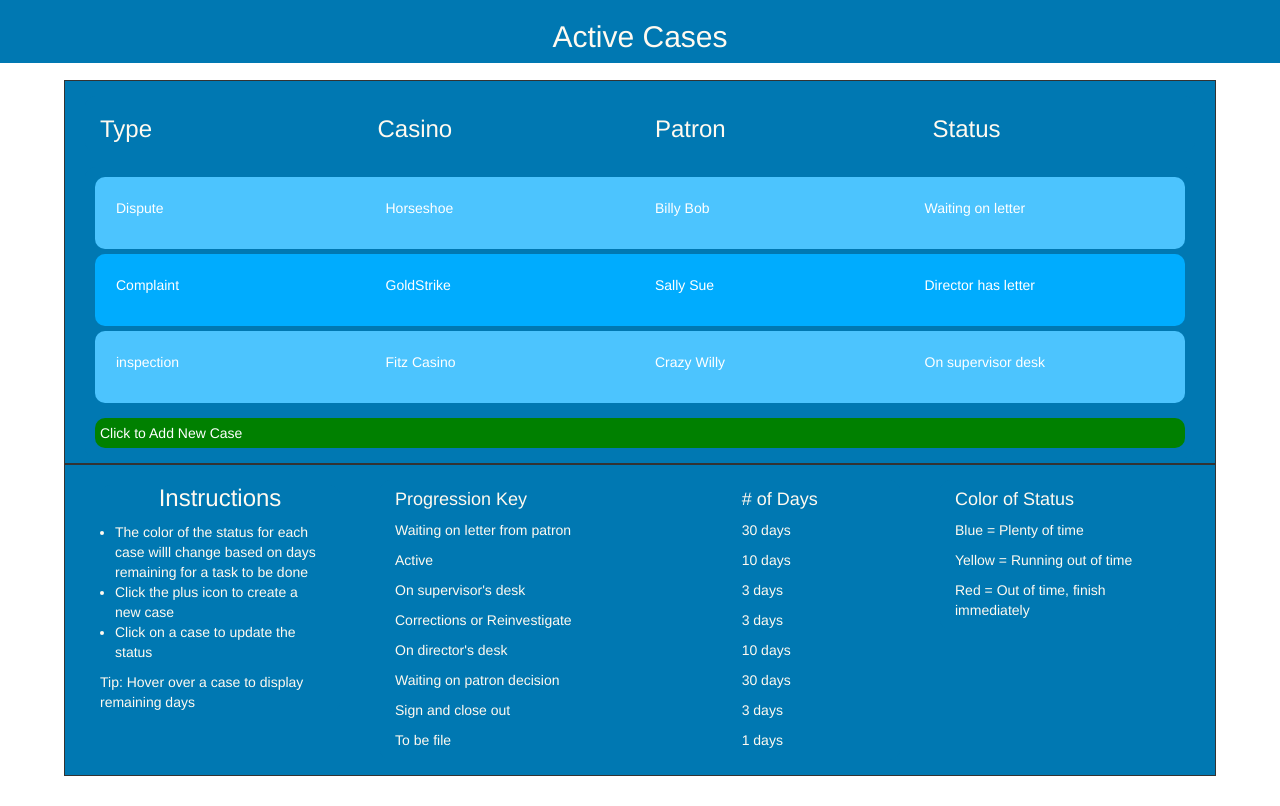
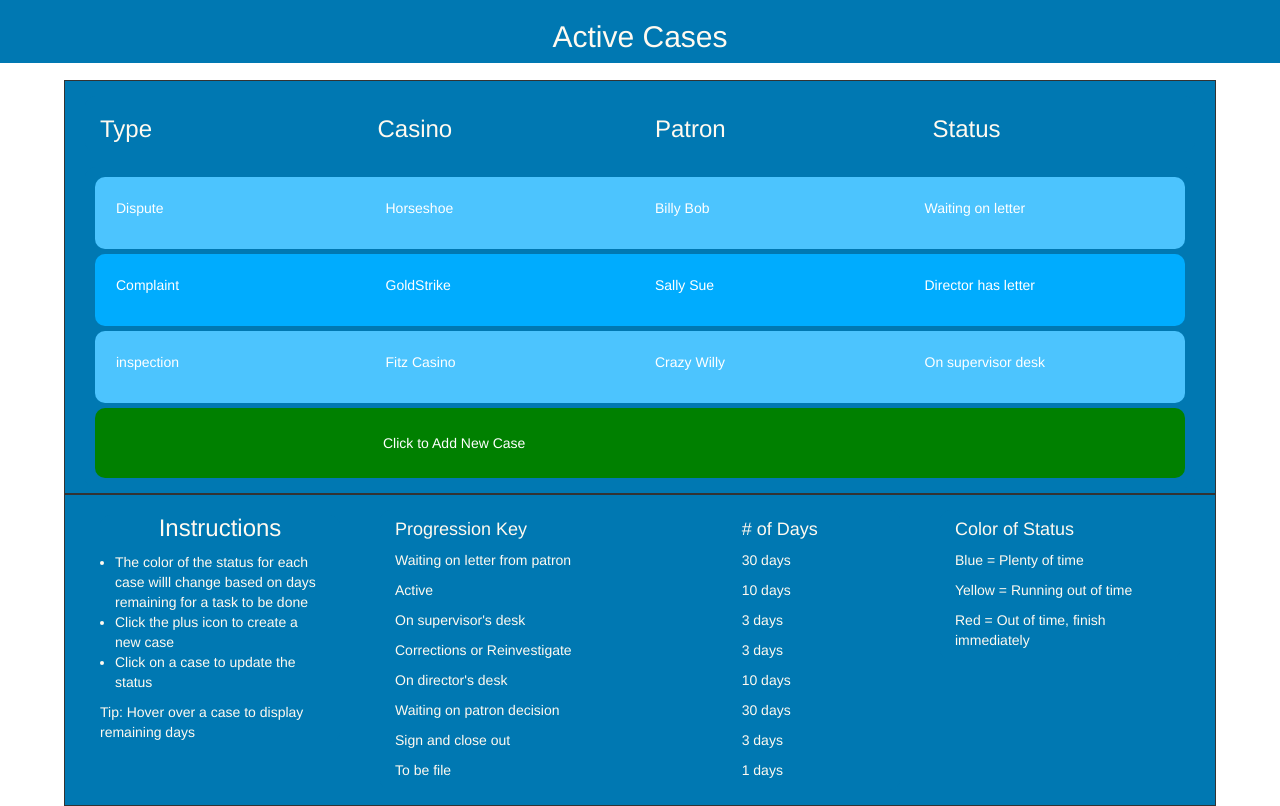
Before and after one commit to jcsmileyjr/active-cases, a React (Create React App) app: page / in a window 1280 px wide. Shown: the top 806 px of the page. Built offline with nearby package versions, Linux system fonts and the light colour scheme.

Commit message:
new Add New Case component
- created a seperate component that tells the user to click the div to
be taken to the add new case wizard.

```diff
--- a/src/App.js
+++ b/src/App.js
@@ -9,6 +9,7 @@ import Instructions from './Components/Instructions/instructions.js';
 import CaseTitle from './Components/CaseTitle/caseTitle.js';
 import ToggleInstruction from './Components/ToggleInstruction/toggleInstruction.js';
 import InputForm from './Components/InputForm/inputForm.js';
+import AddCaseButton from './Components/AddCaseButton/addCaseButton.js';
 
 
 const cases = [{type:"Dispute", casino:"Horseshoe", patron:"Billy Bob", status:"Waiting on letter", caseNumber:"18-100"}, {type:"Complaint", casino:"GoldStrike", patron:"Sally Sue", status:"Director has letter", caseNumber:"18-200"}, {type:"inspection", casino:"Fitz Casino", patron:"Crazy Willy", status:"On supervisor desk", caseNumber:"18-300"}];
@@ -30,7 +31,7 @@ class CaseManagement extends Component{
 		  <CaseTitle />
 		  <div className="fileContainer">
 			<ul className="listOfCases ">{this.displayCases()}</ul>
-            <p className="fileContainer addNewCaseBackground">Click to Add New Case</p>
+            <AddCaseButton />
 		  </div>
 		</div>
 		<div className="col-xs-12 col-sm-12 col-md-12 col-lg-12 sectionBorder">
--- /dev/null
+++ b/src/Components/AddCaseButton/addCaseButton.css
@@ -0,0 +1,11 @@
+.fa-plus-circle {
+  color: blue;
+}
+
+.clickNewButton {
+  border-radius: 10px;
+  margin: 5px 5px 5px 5px;
+  color: white;
+  background-color: green;
+  padding: 25px 1px 25px 1px;
+}
--- /dev/null
+++ b/src/Components/AddCaseButton/addCaseButton.js
@@ -0,0 +1,21 @@
+import React, {Component} from 'react';
+import {Button} from 'react-bootstrap';
+import './addCaseButton.css';
+
+class AddCaseButton extends Component{
+  render(){
+    return(
+      <div className="row clickNewButton">
+        <div className="col-xs-3 col-sm-3 col-md-3 col-lg-3">
+          <i class="fas fa-plus-circle"></i>
+        </div>
+        <div className="col-xs-9 col-sm-9 col-md-9 col-lg-9">
+          Click to Add New Case
+        </div>
+      </div>
+    );
+  }
+}
+
+
+export default AddCaseButton;
```
